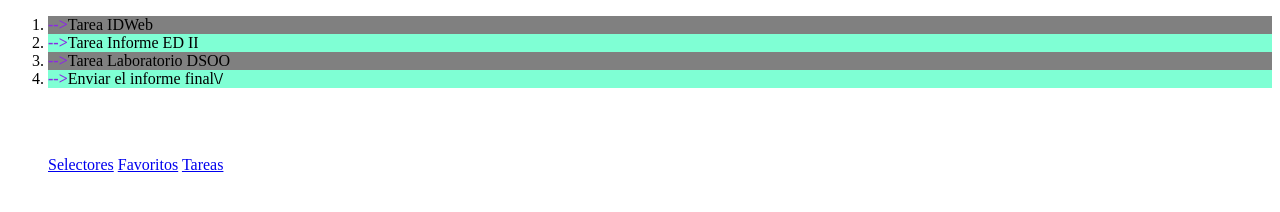
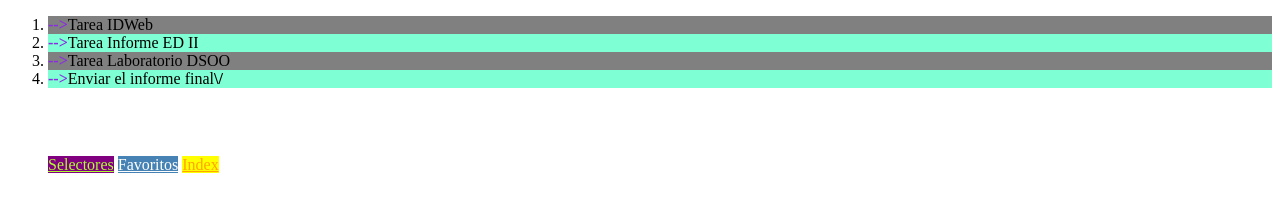
Before and after one commit to REFORMAT3R/Laboratorio08, a plain HTML site: page tareas.html in a window 1280 px wide. Drawn offline with Linux system fonts and the light colour scheme.

Commit message:
Segundo commit

```diff
--- a/favoritostyles.css
+++ b/favoritostyles.css
@@ -17,3 +17,18 @@ a:active{
     color:orange;
     background-color: blue;
 }
+
+a[href="index.html"] {
+  color: orange;
+  background-color: yellow;
+}
+
+a[href="tareas.html"] {
+  color: blue;
+  background-color: darkorange;
+}
+
+a[href="selectores.html"] {
+  color: greenyellow;
+  background-color: purple;
+}
--- a/otrostyles.css
+++ b/otrostyles.css
@@ -8,3 +8,18 @@
 .contenedor h2:nth-of-type(2) ~p{
     color:green;
 }
+
+a[href="index.html"] {
+  color: orange;
+  background-color: yellow;
+}
+
+a[href="tareas.html"] {
+  color: blue;
+  background-color: darkorange;
+}
+
+a[href="favoritos.html"] {
+  color: white;
+  background-color: steelblue;
+}
--- a/tareas.html
+++ b/tareas.html
@@ -17,7 +17,7 @@
         <ul>
             <a href="selectores.html">Selectores</a>
             <a href="favoritos.html">Favoritos</a>
-            <a href="index.html">Tareas</a>
+            <a href="index.html">Index</a>
         </ul>
 </body>
 </html>
--- a/tareasstyles.css
+++ b/tareasstyles.css
@@ -21,3 +21,18 @@ li.hecha::after{
     content: "\\/";
     font-weight: bold;
 }
+
+a[href="index.html"] {
+  color: orange;
+  background-color: yellow;
+}
+
+a[href="selectores.html"] {
+  color: greenyellow;
+  background-color: purple;
+}
+
+a[href="favoritos.html"] {
+  color: white;
+  background-color: steelblue;
+}
```
Also changed, not shown: favoritos.html (+1 -1 lines), selectores.html (+1 -1 lines), styles.css (line endings or trailing spaces).
